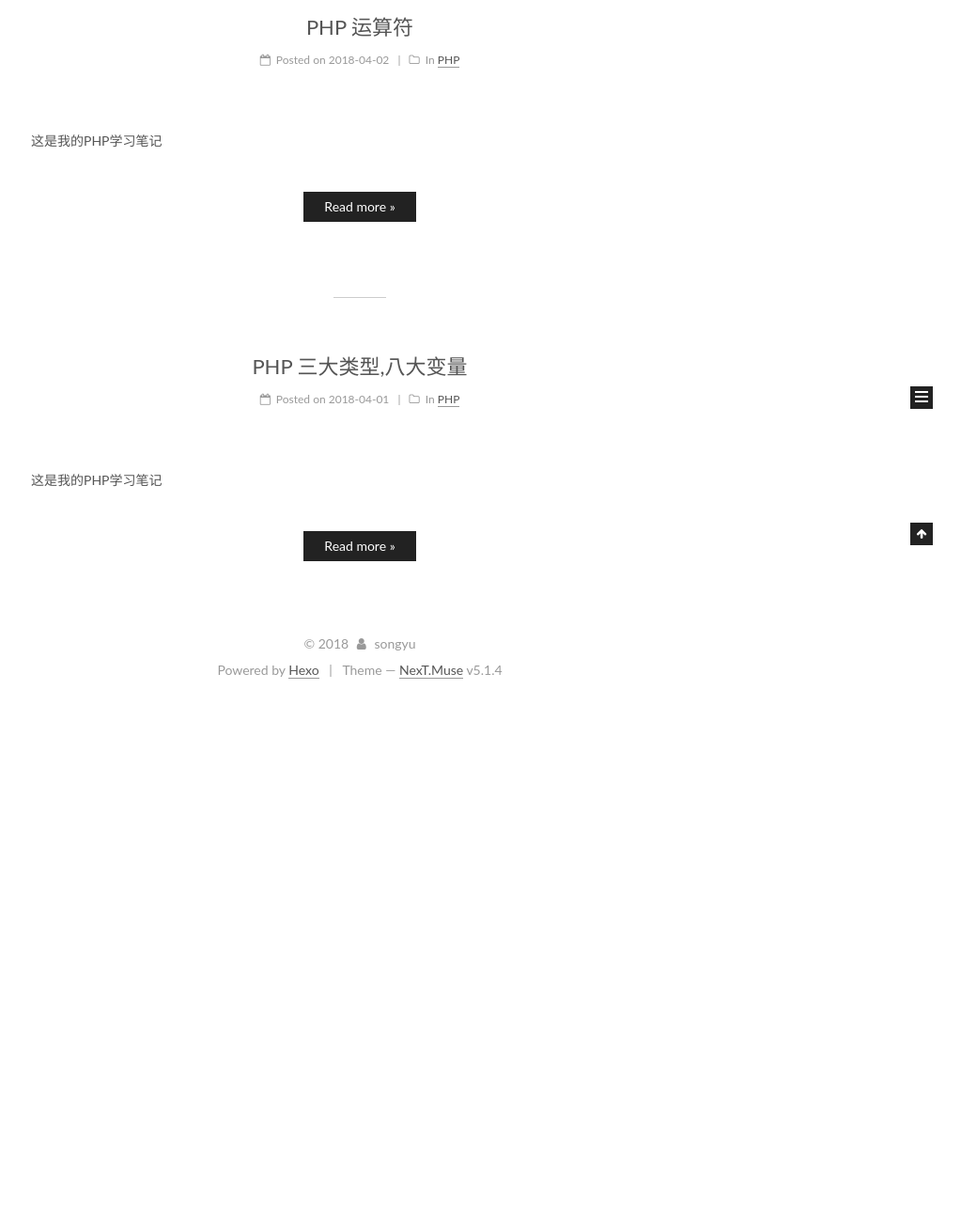
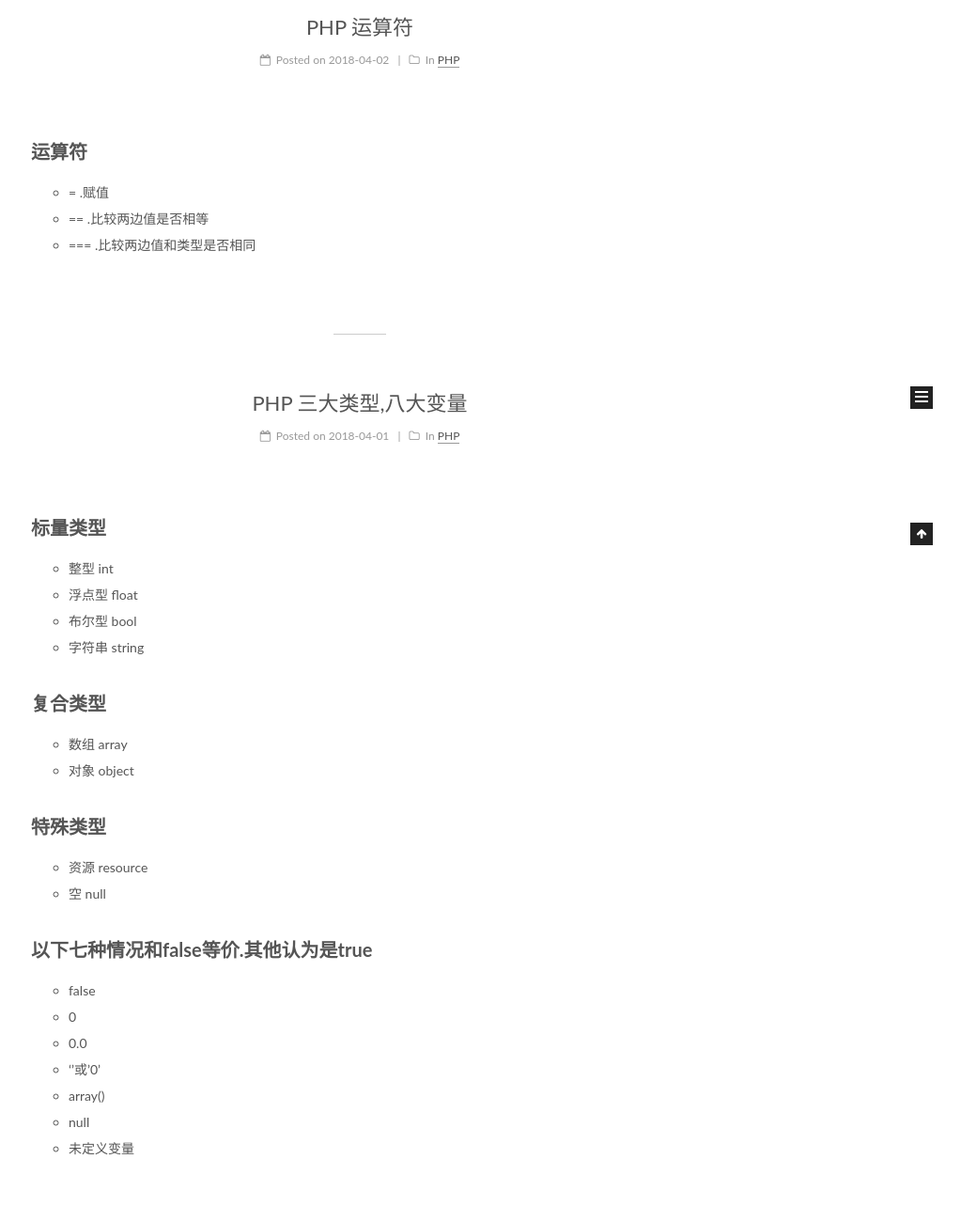
Before and after one commit to sy9271/sy9271.github.io, a plain HTML site: page index.html in a window 1280 px wide. Shown: the part 320-1620 px from the top of the page at 94% size, without its empty margins (257-1280 px from the left). Before the commit the page ends 1067 px from the top, so only its background shows below. Drawn offline with Linux system fonts and the light colour scheme.

Commit message:
Site updated: 2018-04-02 17:54:08

```diff
--- a/css/main.css
+++ b/css/main.css
@@ -1822,7 +1822,7 @@ pre .javascript .function {
   width: 4px;
   height: 4px;
   border-radius: 50%;
-  background: #ba08e4;
+  background: #ffbaf5;
 }
 .links-of-blogroll {
   font-size: 13px;
--- a/index.html
+++ b/index.html
@@ -321,14 +321,15 @@
 
 
 
-          <p>这是我的PHP学习笔记<br>
-          <!--noindex-->
-          <div class="post-button text-center">
-            <a class="btn" href="/2018/04/02/PHP-运算符/#more" rel="contents">
-              Read more &raquo;
-            </a>
-          </div>
-          <!--/noindex-->
+
+            <a id="more"></a>
+<h2 id="运算符"><a href="#运算符" class="headerlink" title="运算符"></a>运算符</h2><ul>
+<li>= .赋值</li>
+<li>== .比较两边值是否相等</li>
+<li>=== .比较两边值和类型是否相同</li>
+</ul>
+
+
 
 
     </div>
@@ -467,14 +468,33 @@
 
 
 
-          <p>这是我的PHP学习笔记<br>
-          <!--noindex-->
-          <div class="post-button text-center">
-            <a class="btn" href="/2018/04/01/PHP-三大类型-八大变量/#more" rel="contents">
-              Read more &raquo;
-            </a>
-          </div>
-          <!--/noindex-->
+
+            <a id="more"></a>
+<h2 id="标量类型"><a href="#标量类型" class="headerlink" title="标量类型"></a>标量类型</h2><ul>
+<li>整型 int</li>
+<li>浮点型 float</li>
+<li>布尔型 bool</li>
+<li>字符串 string</li>
+</ul>
+<h2 id="复合类型"><a href="#复合类型" class="headerlink" title="复合类型"></a>复合类型</h2><ul>
+<li>数组 array</li>
+<li>对象 object</li>
+</ul>
+<h2 id="特殊类型"><a href="#特殊类型" class="headerlink" title="特殊类型"></a>特殊类型</h2><ul>
+<li>资源 resource</li>
+<li>空 null</li>
+</ul>
+<h2 id="以下七种情况和false等价-其他认为是true"><a href="#以下七种情况和false等价-其他认为是true" class="headerlink" title="以下七种情况和false等价.其他认为是true"></a>以下七种情况和false等价.其他认为是true</h2><ul>
+<li>false</li>
+<li>0</li>
+<li>0.0</li>
+<li>‘’或’0’</li>
+<li>array()</li>
+<li>null</li>
+<li>未定义变量</li>
+</ul>
+
+
 
 
     </div>
```
Also changed, not shown: 2018/04/01/PHP-三大类型-八大变量/index.html (+5 -5 lines), 2018/04/02/PHP-运算符/index.html (+5 -5 lines).
